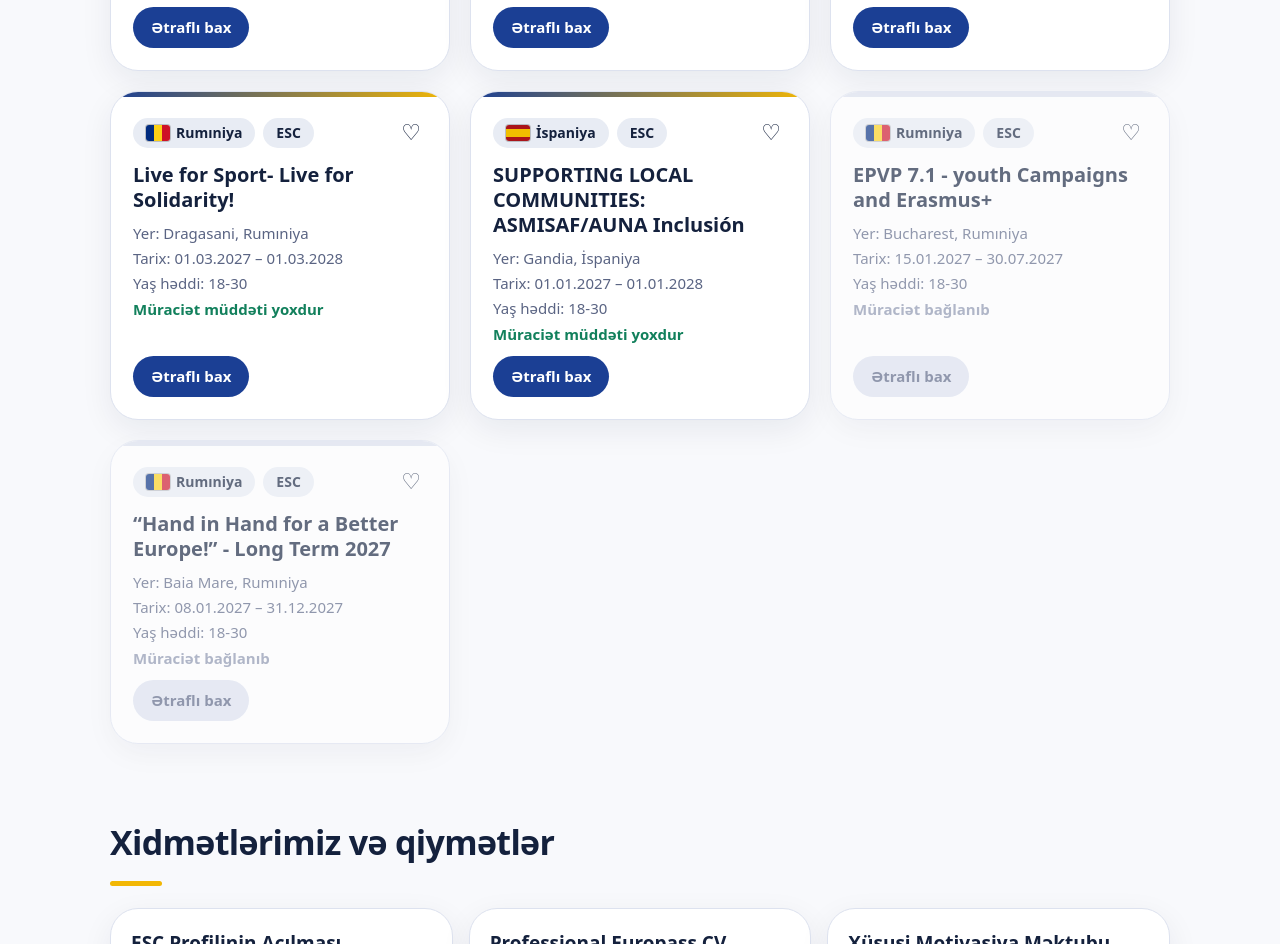
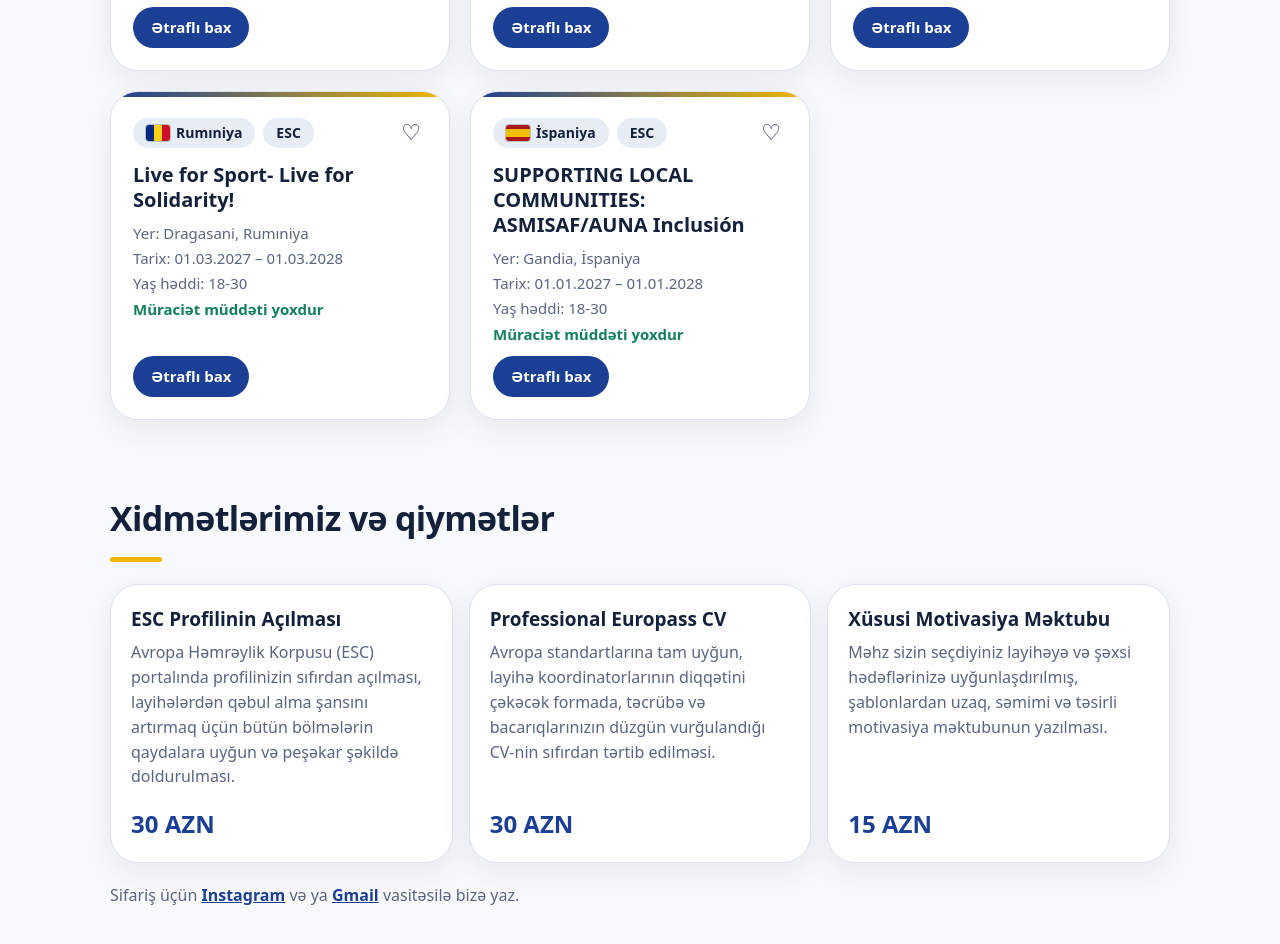
Before and after one commit to waytoeuropeaz-art/waytoeurope, a plain HTML site: page index.html in a window 1280 px wide. Shown: the part 2683-3627 px from the top of the page. Drawn offline with Linux system fonts and the light colour scheme.

Commit message:
Filter PROJECTS to only include open ones

```diff
--- a/index.html
+++ b/index.html
@@ -243,6 +243,7 @@ try{favs=JSON.parse(localStorage.getItem("favs")||"[]")}catch(e){}
 function saveFavs(){try{localStorage.setItem("favs",JSON.stringify(favs))}catch(e){}}
 function iso(x){if(!x)return"9999-12-31";var p=x.split(".");return p[2]+"-"+p[1]+"-"+p[0]}
 function isOpen(p){return iso(p.deadline)>=today}
+PROJECTS=PROJECTS.filter(isOpen);
 var seen=[];PROJECTS.forEach(function(p){if(seen.indexOf(p.cc)<0){seen.push(p.cc);var o=document.createElement("option");o.value=p.cc;o.textContent=COUNTRY[p.cc];$("c").appendChild(o)}});
 function flag(cc){return '<svg viewBox="0 0 30 20" width="24" height="16" style="border-radius:3px;box-shadow:0 0 0 1px rgba(0,0,0,.2)" aria-hidden="true">'+FLAG[cc]+"</svg>"}
 function render(){
```
